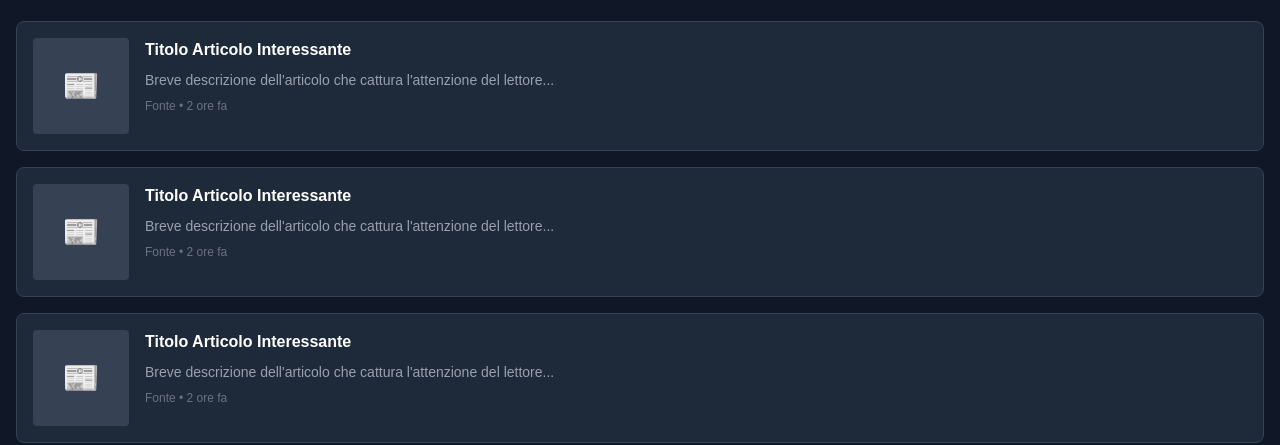
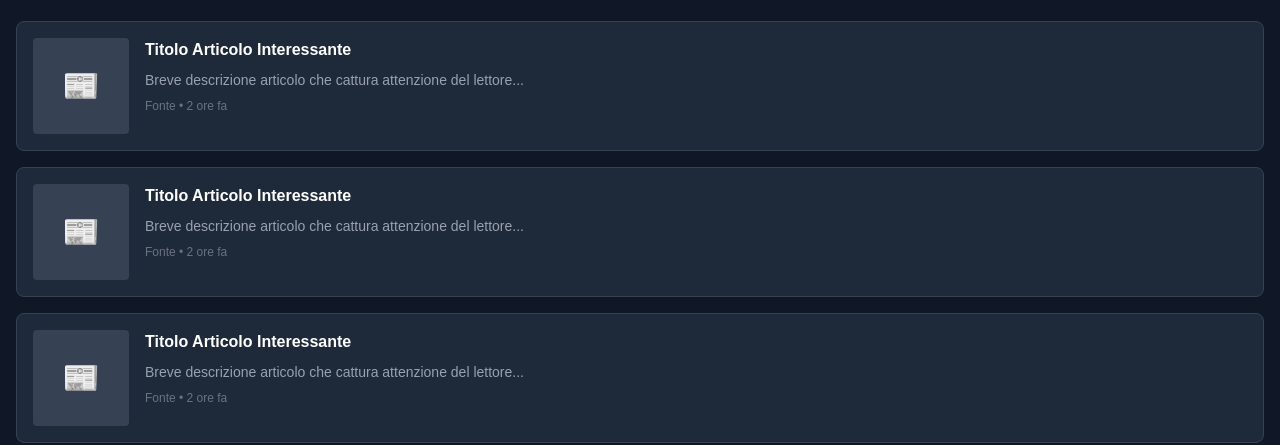
Before and after one commit to khapronyon/webapp-musicale, a Next.js app: page /news in a window 1280 px wide. Shown: the part 187-632 px from the top of the page. Built offline with nearby package versions, Linux system fonts and the light colour scheme.

Commit message:
Fix apostrofi nella pagina News

```diff
--- a/app/news/page.js
+++ b/app/news/page.js
@@ -12,7 +12,6 @@ export default function NewsPage() {
           Le ultime notizie sui tuoi artisti preferiti
         </p>
 
-        {/* Lista News (placeholder) */}
         <div className="space-y-4">
           {[1, 2, 3].map((item) => (
             <div key={item} className="bg-gray-800 border border-gray-700 rounded-lg p-4 hover:border-purple-500 transition-colors cursor-pointer">
@@ -23,7 +22,7 @@ export default function NewsPage() {
                 <div className="flex-1">
                   <h3 className="font-bold mb-2">Titolo Articolo Interessante</h3>
                   <p className="text-gray-400 text-sm mb-2">
-                    Breve descrizione dell'articolo che cattura l'attenzione del lettore...
+                    Breve descrizione articolo che cattura attenzione del lettore...
                   </p>
                   <p className="text-gray-500 text-xs">Fonte • 2 ore fa</p>
                 </div>
```
